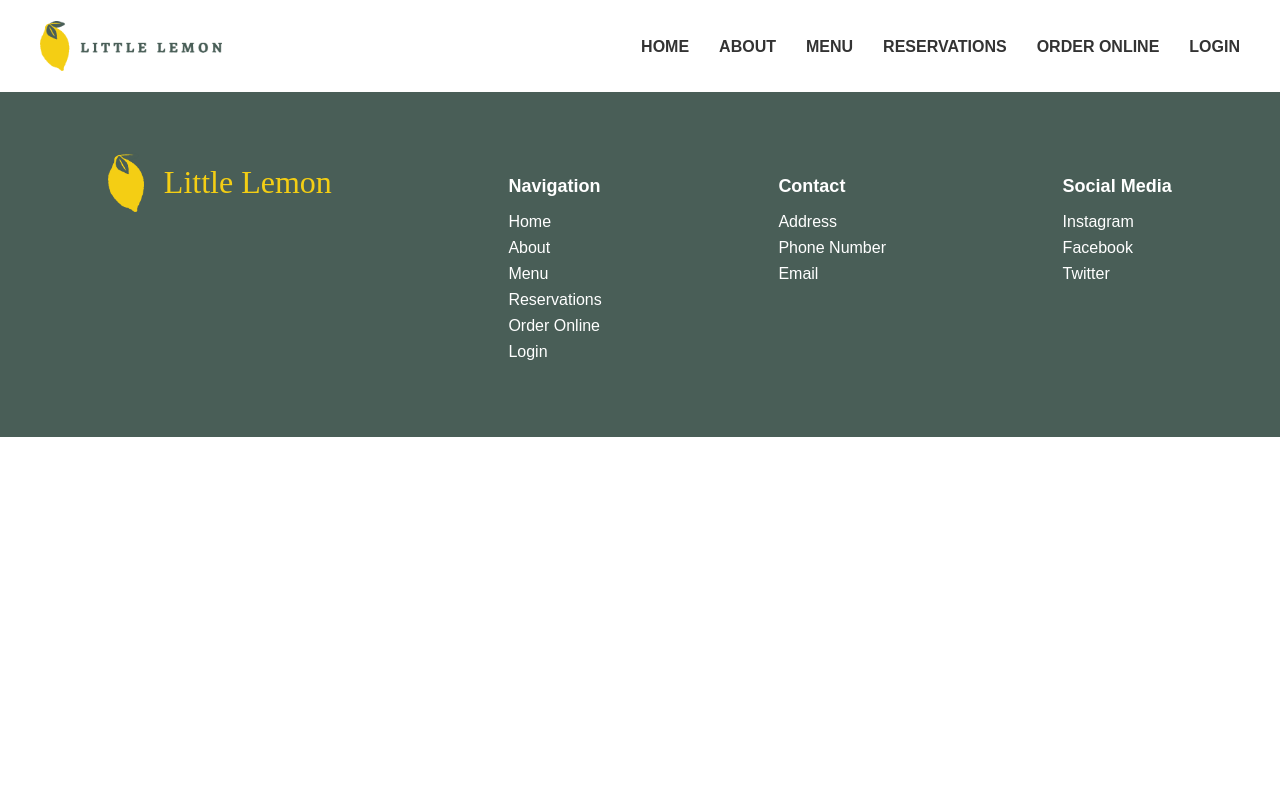
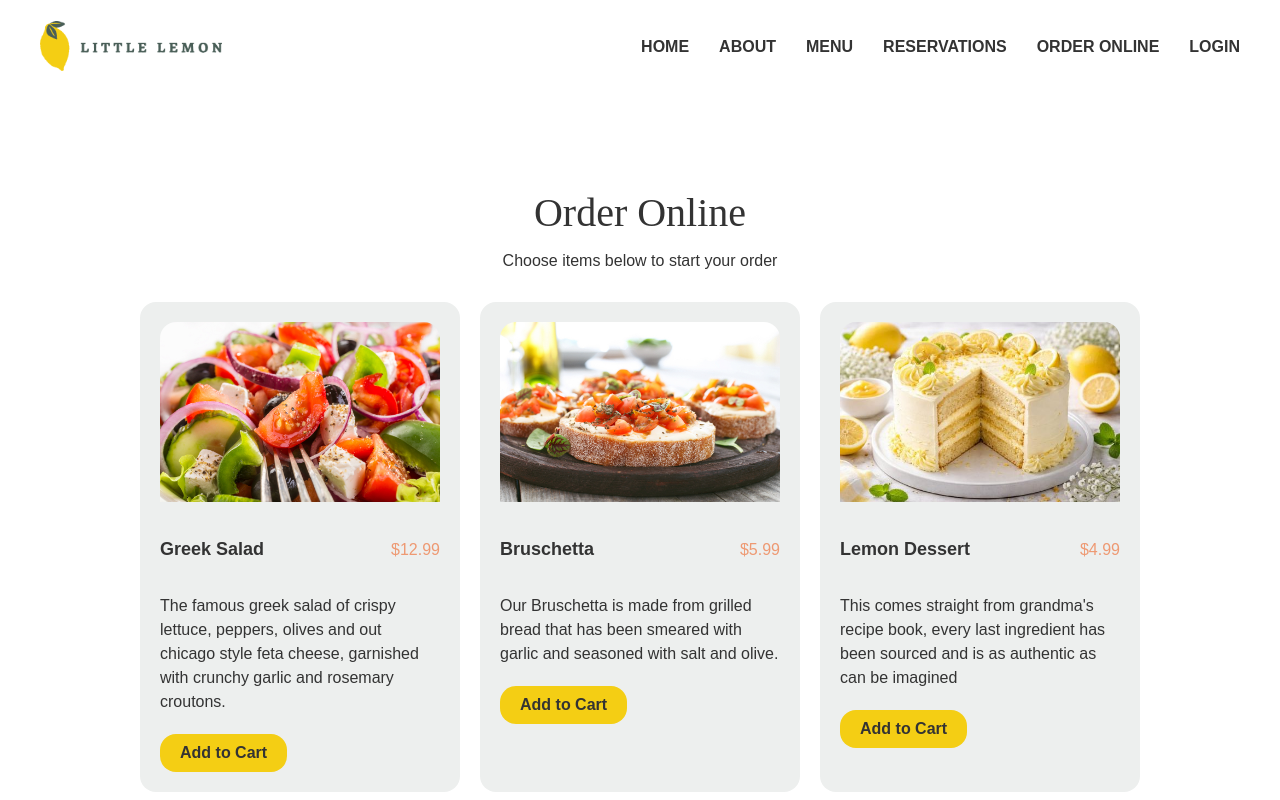
Before and after one commit to Zahid295/little-lemon-restaurant, a React (Create React App) app: page /order-online in a window 1280 px wide. Shown: the top 800 px of the page. Built offline with nearby package versions, Linux system fonts and the light colour scheme.

Commit message:
Add CartContext and OrderOnlinePage with styling

```diff
--- a/src/App.js
+++ b/src/App.js
@@ -2,14 +2,16 @@ import { BrowserRouter as Router } from "react-router-dom";
 import Navbar from "./components/Navbar/Navbar";
 import Footer from "./components/Footer/Footer";
 import AppRoutes from "./AppRoutes";
-
+import { CartProvider } from "./context/CartContext";
 function App() {
   return (
+    <CartProvider>
     <Router>
       <Navbar />
       <AppRoutes />
       <Footer />
     </Router>
+    </CartProvider>
   );
 }
 
--- a/src/AppRoutes.js
+++ b/src/AppRoutes.js
@@ -5,6 +5,7 @@ import AboutPage from "./pages/AboutPage";
 import MenuPage from "./pages/MenuPage";
 import Reservations from "./pages/Reservations";
 import ConfirmedBooking from "./components/ConfirmedBooking/ConfirmedBooking";
+import OrderOnlinePage from "./pages/OrderOnlinePage";
 
 export default function AppRoutes() {
   const navigate = useNavigate();
@@ -26,6 +27,7 @@ export default function AppRoutes() {
         element={<Reservations submitForm={submitForm} />}
       />
       <Route path="/confirmed" element={<ConfirmedBooking />} />
+      <Route path="/order-online" element={<OrderOnlinePage />} />
     </Routes>
   );
 }
--- a/src/components/Highlights/Highlights.css
+++ b/src/components/Highlights/Highlights.css
@@ -100,6 +100,7 @@
     border: none;
     border-radius: 16px;
     cursor: pointer;
+    text-decoration: none;
 }
 
 .delivery-btn:hover {
--- a/src/components/Highlights/SpecialsCard.js
+++ b/src/components/Highlights/SpecialsCard.js
@@ -1,4 +1,6 @@
-export default function SpecialsCard({ item }) {
+import { Link } from "react-router-dom";
+
+export default function SpecialsCard({ item, addToCart, showOrderLink = true, showAddToCart = false }) {
   return (
     <article className="special-card">
       <img src={item.image} alt={item.name} className="special-img" />
@@ -11,7 +13,19 @@ export default function SpecialsCard({ item }) {
 
         <p>{item.description}</p>
 
-        <button className="delivery-btn">Order a Delivery</button>
+        {showOrderLink && (
+          <Link to="/order-online" className="delivery-btn">
+          Order a Delivery
+        </Link>
+        )}
+                {showAddToCart && (
+          <button
+            className="delivery-btn"
+            onClick={() => addToCart(item, 1)}
+          >
+            Add to Cart
+          </button>
+        )}
       </div>
     </article>
   );
--- /dev/null
+++ b/src/context/CartContext.js
@@ -0,0 +1,38 @@
+import { createContext, useContext, useState } from "react";
+
+const CartContext = createContext();
+
+export function CartProvider({ children }) {
+    const [cart, setCart] = useState([]);
+
+    function addToCart(item, quantity) {
+        setCart(prev => {
+            const existing = prev.find(i => i.id === item.id);
+            if (existing) {
+                return prev.map(i =>
+                    i.id === item.id ? { ...i, quantity: i.quantity + quantity}: i
+                );
+            }
+            return [...prev, {...item, quantity}]
+        });
+    }
+
+    function removeFromCart(id) {
+        setCart(prev => prev.filter(item => item.id !== id));
+    }
+
+    function clearCart() {
+        setCart([]);
+    }
+
+    return (
+        <CartContext.Provider value={{ cart, addToCart, removeFromCart, clearCart}}>
+            {children}
+            {console.log("CART STATE:", cart)}
+        </CartContext.Provider>
+    )
+}
+
+export function useCart() {
+    return useContext(CartContext);
+}
--- a/src/pages/MenuPage.js
+++ b/src/pages/MenuPage.js
@@ -1,4 +1,3 @@
-// src/pages/MenuPage.js
 import specials from "../data/specials";
 import SpecialsCard from "../components/Highlights/SpecialsCard";
 import "./MenuPage.css";
--- /dev/null
+++ b/src/pages/OrderOnlinePage.css
@@ -0,0 +1,54 @@
+.order-page {
+  max-width: 1000px;
+  margin: 0 auto;
+  padding: 4rem 2rem;
+}
+
+.order-title {
+  font-family: 'Markazi Text', serif;
+  font-weight: 500;
+  font-size: 2.5rem;
+  color: #333333;
+  text-align: center;
+  margin-bottom: 0.5rem;
+}
+
+.order-subtitle {
+  font-family: 'Karla', sans-serif;
+  font-size: 1rem;
+  color: #333333;
+  text-align: center;
+  margin-bottom: 2rem;
+}
+
+.order-items {
+  display: flex;
+  flex-wrap: wrap;
+  gap: 20px;
+  justify-content: flex-start;
+}
+
+.order-items .special-card {
+  flex: 1 1 260px;
+  max-width: 280px;
+}
+
+@media (max-width: 1024px) {
+  .order-items {
+    justify-content: center;
+  }
+  .order-title,
+  .order-subtitle {
+    text-align: center;
+  }
+}
+
+@media (max-width: 678px) {
+  .order-items {
+    justify-content: center;
+  }
+  .order-title,
+  .order-subtitle {
+    text-align: center;
+  }
+}
--- /dev/null
+++ b/src/pages/OrderOnlinePage.js
@@ -0,0 +1,27 @@
+import specials from "../data/specials";
+import SpecialsCard from "../components/Highlights/SpecialsCard";
+import { useCart } from "../context/CartContext";
+import "./OrderOnlinePage.css";
+
+export default function OrderOnline() {
+    const { addToCart } = useCart();
+
+    return (
+        <section className="order-page">
+            <h1 className="order-title">Order Online</h1>
+            <p className="order-subtitle">Choose items below to start your order</p>
+
+            <div className="order-items">
+                {specials.map((item, index) => (
+                    <SpecialsCard
+                    key={index}
+                    item={item}
+                    addToCart={addToCart}
+                    showAddToCart={true}
+                    showOrderLink={false}
+                    />
+                ))}
+            </div>
+        </section>
+    )
+}
```
